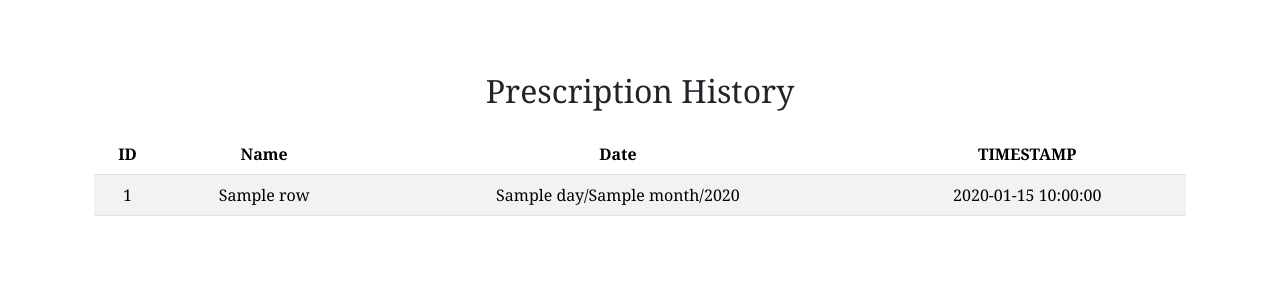
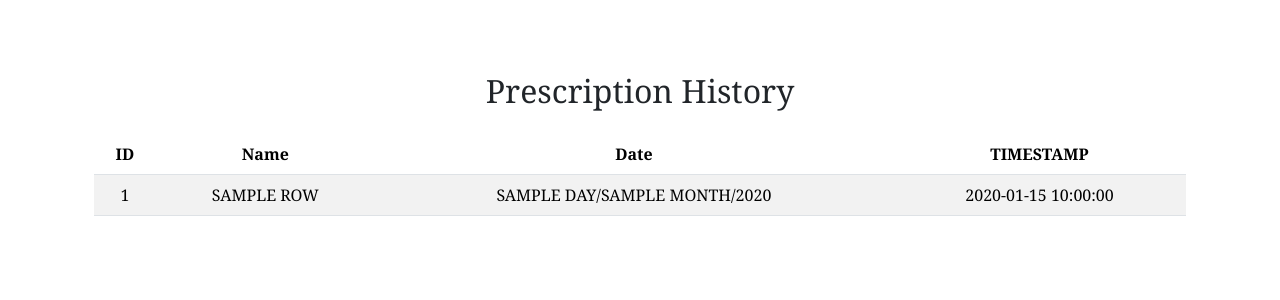
Before and after one commit to Siyamahmedone/At-Tibb, a Python web app: template templates/history.html in a window 1280 px wide. Shown: the part 76-376 px from the top of the page. Run offline with Jinja, Linux system fonts and the light colour scheme; the template is opened without the code that fills it: most values are stand-ins (such as "Sample title", 1, 10 or a date in 2020).

Commit message:
Update styles.css
Fixed CAPS problem

```diff
--- a/static/styles.css
+++ b/static/styles.css
@@ -1,7 +1,8 @@
 /* Stylesheet */
-/* font */
+/* font and CAPS */
 body { font-family: Georgia, serif; font-size: 1rem; text-align: center; }
 input, textarea { font-family: Helvetica, sans-serif; }
+.header, .patient-row span, .left-section .preserve-text, .right-section .view-row, tbody .table-row { text-transform: uppercase; }
 
 /* layout page style */
 /*---Nav-bar---*/
```
